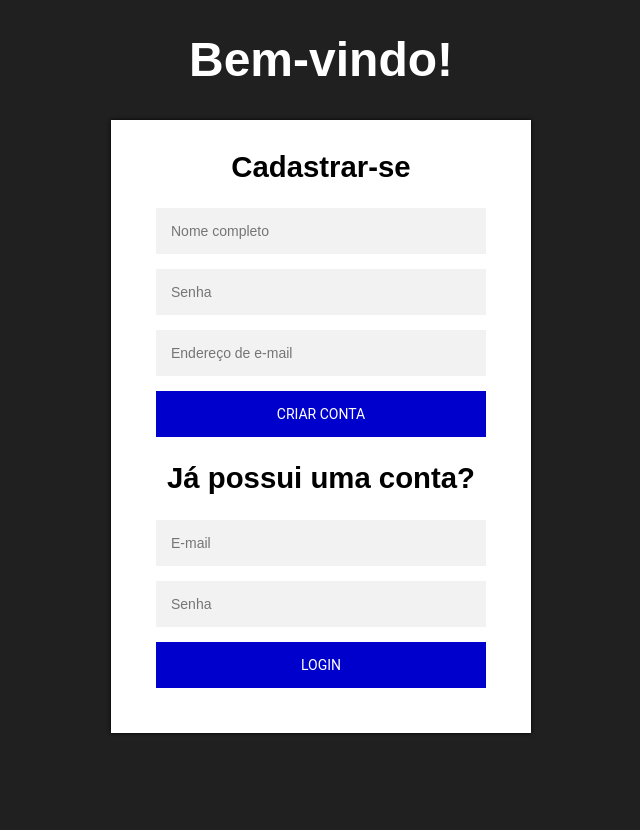
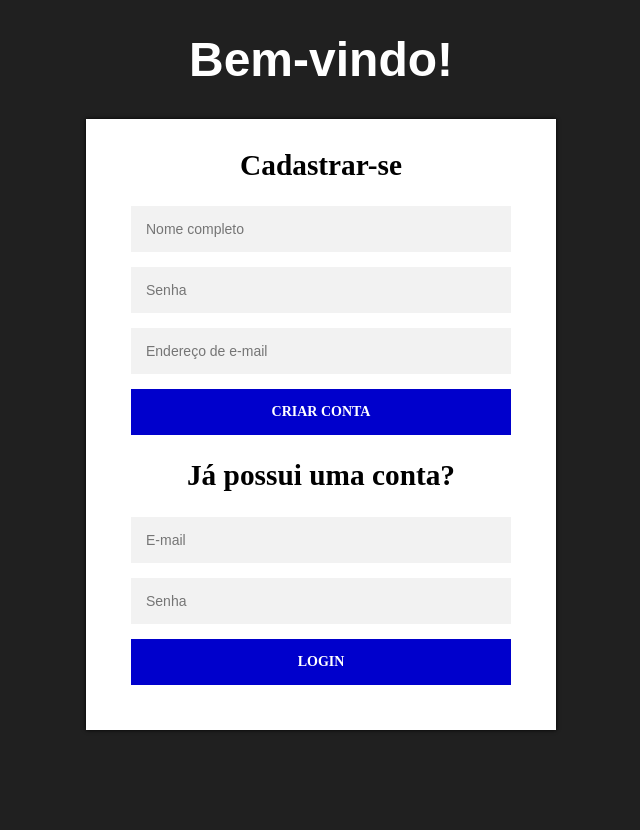
Before and after one commit to Romanti-Ezer/RedeSocial, a PHP site: page / in a window 1280 px wide. Shown: the whole page, without its empty margins (319-959 px from the left). Before the commit the page ends 734 px from the top, so only its background shows below. Run offline with PHP 8.4, Linux system fonts and the light colour scheme.

Commit message:
Simplicacao e melhora do codigo

```diff
--- a/index.php
+++ b/index.php
@@ -7,31 +7,22 @@
     </head>
     <body>
         <h1>Bem-vindo!</h1>
-        <div class="pagina-login">
             <div class="formulario">
-                <form class="form-registro" method="post" action="Cadastrar.php">
+                <form method="post" action="Cadastrar.php">
                     <h2>Cadastrar-se</h2>
                     <input type="text" placeholder="Nome completo" name="nome" required="required"/>
                     <input type="password" placeholder="Senha" name="senha" required="required"/>
                     <input type="text" placeholder="Endereço de e-mail" name="email" required="required"/>
-                    <button>Criar conta</button>
-
+                    <a href="#"><button>Criar conta</button></a>
                 </form>
 
                 <h2>Já possui uma conta?</h2>
 
-                <form class="login-form" method="post" action="Login.php">
+                <form method="post" action="Login.php">
                     <input type="text" placeholder="E-mail" name="email" required="required"/>
                     <input type="password" placeholder="Senha" name="senha" required="required"/>
                     <button>Login</button>
-
                 </form>
             </div>
-        </div>
-
-
-        <?php
-            //
-        ?>
     </body>
 </html>
--- a/src/estilo.css
+++ b/src/estilo.css
@@ -1,38 +1,32 @@
 body {
   background: #202020;
+  font-family: "Arial", sans-serif;
 }
 
 h1 {
     text-align: center;
     color: #FFFFFF;
-    font-family: Arial;
     font-size: 36pt;
 }
 
 h2{
     text-align: center;
     color: #000000;
-    font-family: Arial;
     font-size: 22pt;
 }
 
 p{
 	text-align: center;
 	color: #FFFFFF;
-    font-family: Arial;
     font-size: 15pt;
 }
 
-.pagina-login {
-  width: 420px;
-  padding: 8% 0 0;
-  margin: -100px auto;
-}
-
 .formulario {
+  font-family: Myriad Pro;
+  width: 380px;
   position: relative;
   background: #FFFFFF;
-  max-width: 420px;
+  max-width: 400px;
   margin: 0 auto 100px;
   padding: 5px 45px 45px;
   text-align: center;
@@ -40,7 +34,6 @@ p{
 }
 
 .formulario input {
-  font-family: "Arial", sans-serif;
   outline: 0;
   background: #f2f2f2;
   width: 100%;
@@ -52,9 +45,9 @@ p{
 }
 
 .formulario button {
-  font-family: "Roboto", sans-serif;
   text-transform: uppercase;
-  outline: 0;
+  font-family: Myriad Pro;
+  font-weight: bold;
   background: #0000CC;
   width: 100%;
   border: 0;
```
